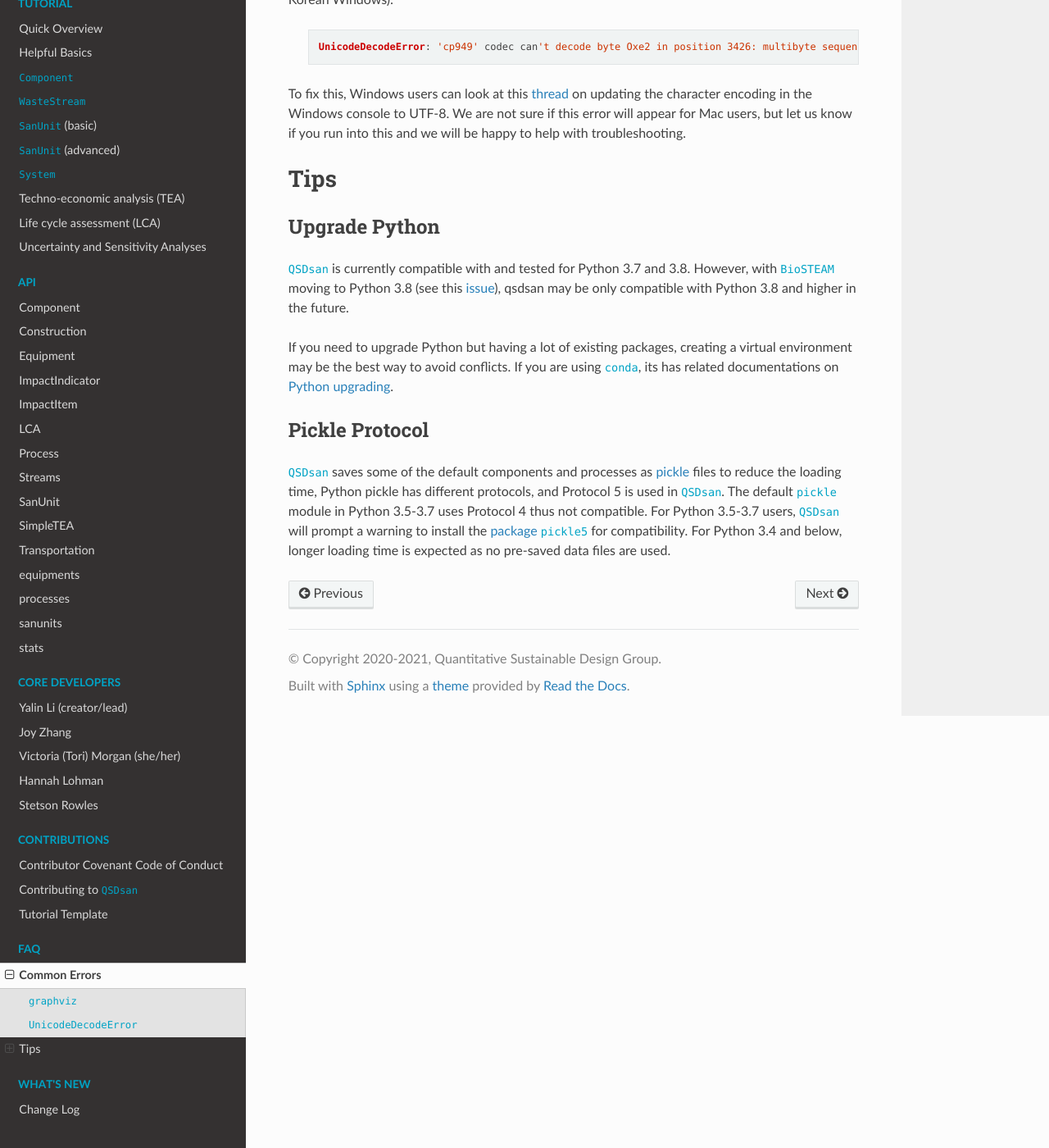
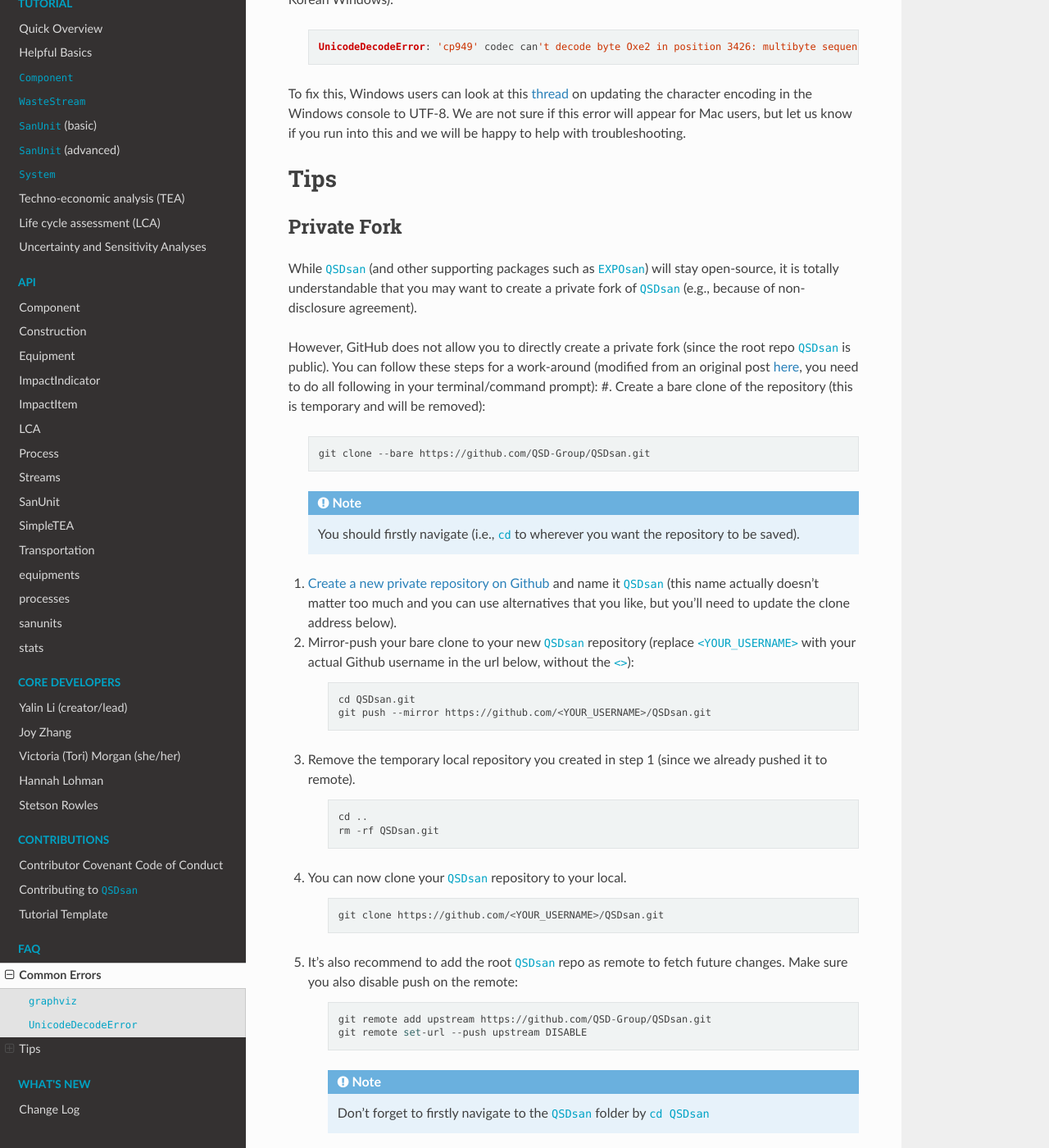
Before and after one commit to QSD-Group/QSDsan, a Sphinx documentation site: the page built from docs/source/FAQ.rst, in a window 1280 px wide and 1400 px high, scrolled down 1161 px. Shown: the whole window at 82% size. Built offline with Sphinx 7.4.7 and the Read the Docs theme 2.0.0, drawn with Linux system fonts in a browser that asks for light colours; some of the changed text lies outside the part shown.

Commit message:
add instructions to make private fork

```diff
--- a/docs/source/FAQ.rst
+++ b/docs/source/FAQ.rst
@@ -57,6 +57,75 @@ To fix this, Windows users can look at this `thread <https://stackoverflow.com/q
 Tips
 ====
 
+Private Fork
+------------
+While ``QSDsan`` (and other supporting packages such as ``EXPOsan``) will stay open-source, it is totally understandable that you may want to create a private fork of ``QSDsan`` (e.g., because of non-disclosure agreement).
+
+However, GitHub does not allow you to directly create a private fork (since the root repo ``QSDsan`` is public). You can follow these steps for a work-around (modified from an original post `here <https://gist.github.com/0xjac/85097472043b697ab57ba1b1c7530274>`_, you need to do all following in your terminal/command prompt):
+#. Create a bare clone of the repository (this is temporary and will be removed):
+
+    .. code::
+
+        git clone --bare https://github.com/QSD-Group/QSDsan.git
+
+    .. note::
+
+        You should firstly navigate (i.e., ``cd`` to wherever you want the repository to be saved).
+
+#. `Create a new private repository on Github <https://docs.github.com/en/repositories/creating-and-managing-repositories/creating-a-new-repository>`_ and name it ``QSDsan`` (this name actually doesn't matter too much and you can use alternatives that you like, but you'll need to update the clone address below).
+#. Mirror-push your bare clone to your new ``QSDsan`` repository (replace ``<YOUR_USERNAME>`` with your actual Github username in the url below, without the ``<>``):
+
+    .. code::
+
+        cd QSDsan.git
+        git push --mirror https://github.com/<YOUR_USERNAME>/QSDsan.git
+
+#. Remove the temporary local repository you created in step 1 (since we already pushed it to remote).
+
+    .. code::
+
+        cd ..
+        rm -rf QSDsan.git
+
+#. You can now clone your ``QSDsan`` repository to your local.
+
+    .. code::
+
+        git clone https://github.com/<YOUR_USERNAME>/QSDsan.git
+
+#. It's also recommend to add the root ``QSDsan`` repo as remote to fetch future changes. Make sure you also disable push on the remote:
+
+    .. code::
+
+        git remote add upstream https://github.com/QSD-Group/QSDsan.git
+        git remote set-url --push upstream DISABLE
+
+    .. note::
+
+        Don't forget to firstly navigate to the ``QSDsan`` folder by ``cd QSDsan``
+
+#. To double-check things have been set up correctly, you can check the remote url using ``git remove -v``, and you should see something like:
+
+    .. code::
+
+        origin  https://github.com/<YOUR_USERNAME>/QSDsan.git (fetch)
+        origin  https://github.com/<YOUR_USERNAME>/QSDsan.git (push)
+        upstream    https://github.com/QSD-Group/QSDsan.git (fetch)
+        upstream    DISABLE (push)
+
+#. In the future, you'll want to push to ``origin`` to update your remote fork. To pull updates from the root ``QSDsan`` (i.e., ``upstream``):
+
+    .. code::
+
+        git fetch upstream
+        git rebase upstream/main
+
+Other notes
+***********
+#. If you have never used ``git`` in terminal/command prompt, GitHub would ask for authentication and requires you create to a personal access token (instead of using your username and password), follow the instructions from `GitHub <https://docs.github.com/en/authentication/keeping-your-account-and-data-secure/creating-a-personal-access-token>`_ to create the token.
+#. For Mac users, you'll probably run into an error related to ``/Library/Developer/CommandLineTools`` if you don't have Xcode Command Line (i.e., ``xcode-select``), follow these `instructions <https://www.freecodecamp.org/news/install-xcode-command-line-tools/>`_ to install it. Note that as you can see in the linked post, even the ``xcode-select``, which is much smaller than the full Xcode app, requires 1GB+ space.
+
+
 Upgrade Python
 --------------
 ``QSDsan`` is currently compatible with and tested for Python 3.7 and 3.8. However, with ``BioSTEAM`` moving to Python 3.8 (see this `issue <https://github.com/BioSTEAMDevelopmentGroup/biosteam/issues/56>`_), qsdsan may be only compatible with Python 3.8 and higher in the future.
```
Also changed, not shown: docs/source/stats.rst (+15 -0 lines).
